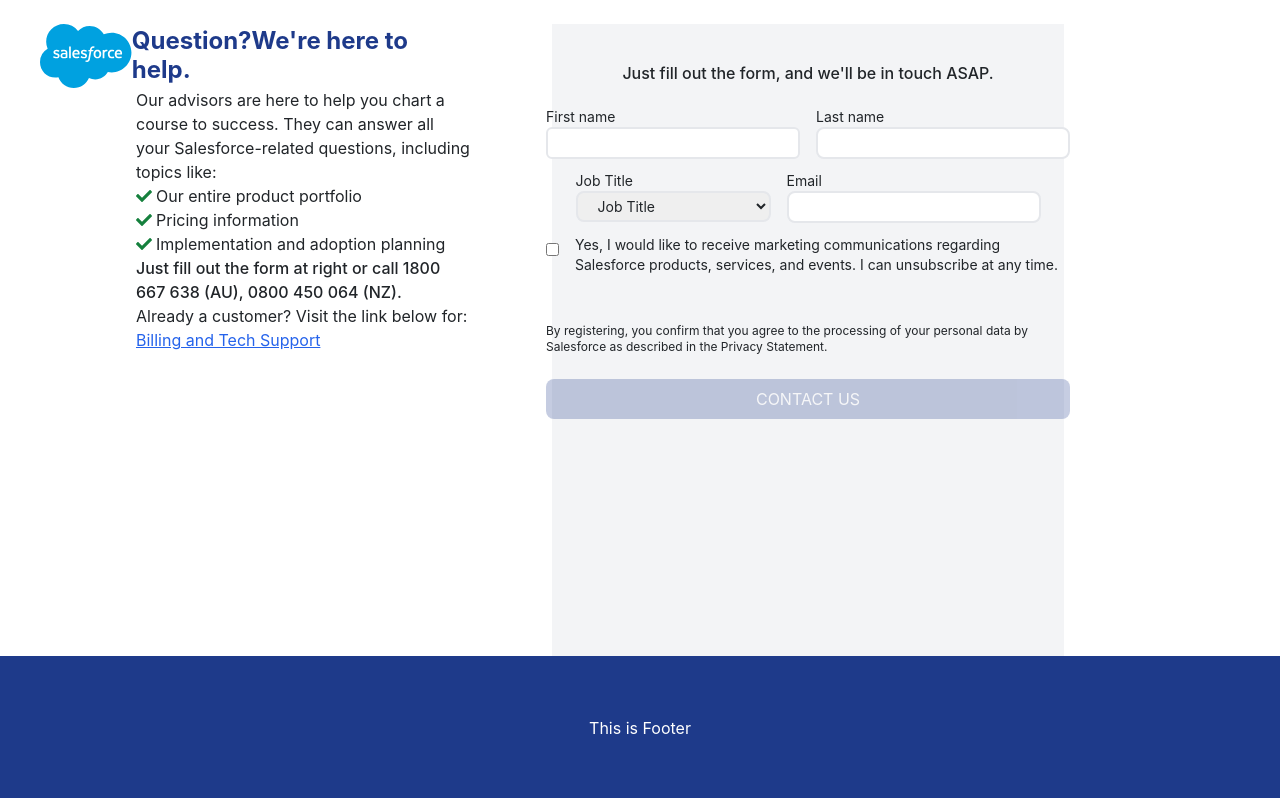
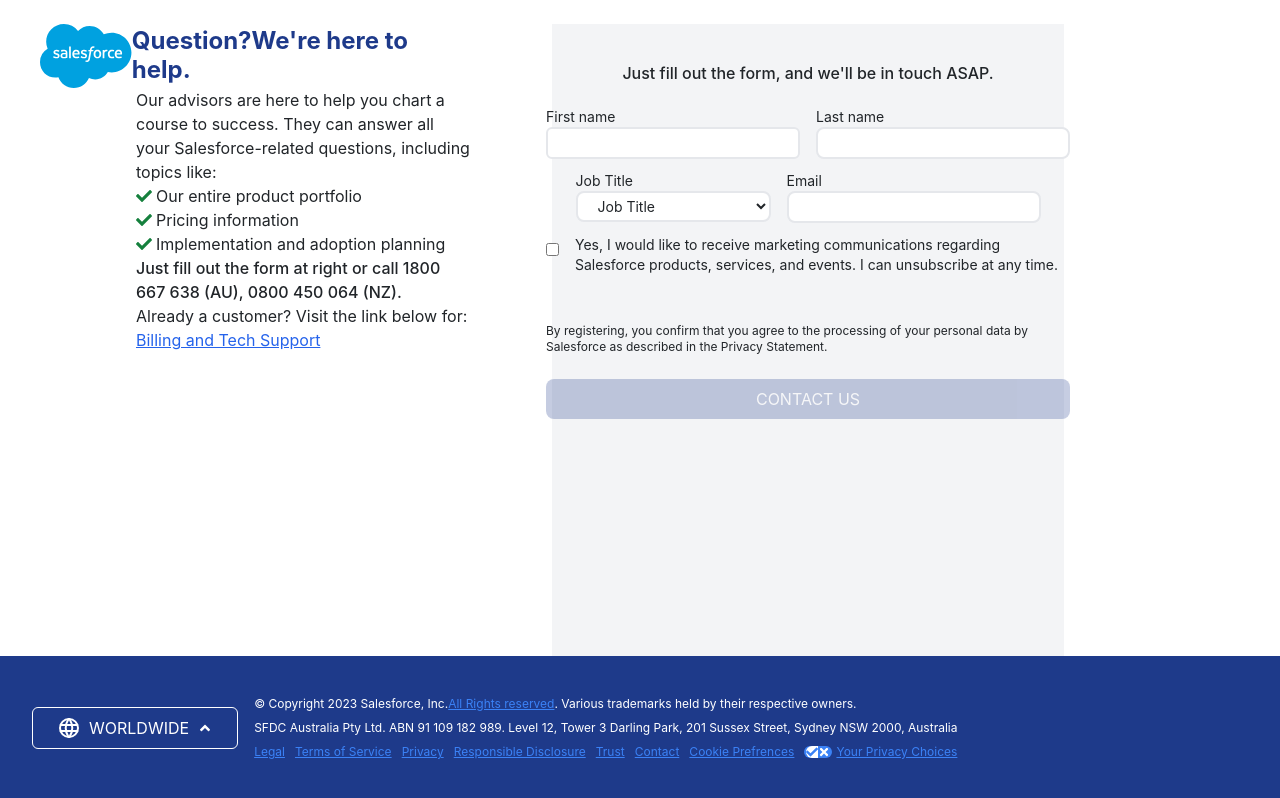
Before and after one commit to MehrnooshSharifi/Salesforce_Demo, a React (Create React App) app: page /contactUs in a window 1280 px wide. Shown: the top 798 px of the page. Built offline with nearby package versions, Linux system fonts and the light colour scheme.

Commit message:
modifiedfooter

```diff
--- a/src/components/ContactUsComponents/ContactForm.js
+++ b/src/components/ContactUsComponents/ContactForm.js
@@ -19,7 +19,7 @@
     jobTitle: Yup.string().required("Select your tilte"),
     email: Yup.string()
       .email("Invalid Email Format")
-    .required("Email address is required"),
+      .required("Enter your Email address "),
     // company: Yup.string().required("Enter your company name"),
     // employees: Yup.string().required("Select the number of employees"),
     // phone: Yup.string().required("Enter a valid phone number"),
@@ -28,6 +28,7 @@
       .required("The terms and conditions must be accepted.")
       .oneOf([true], "The terms and conditions must be accepted."),
   });
+
 const ContactUsForm = () => {
   const onSubmit = (values) => {
     console.log(values);
@@ -57,9 +58,6 @@
                 type="text"
                 name="firsName"
                 className=" border-2 rounded-md py-1 px-3 "
-                // onChange={formik.handleChange}
-                // onBlur={formik.handleBlur}
-                // value={formik.values.firsName}
                 {...formik.getFieldProps("firsName")}
               />
               {formik.touched.firsName && formik.errors.firsName && (
@@ -74,9 +72,6 @@
                   name="lastName"
                   type="text"
                   className=" border-2 rounded-lg py-1 px-3 "
-                  // onChange={formik.handleChange}
-                  // onBlur={formik.handleBlur}
-                  // value={formik.values.lastName}
                   {...formik.getFieldProps("lastName")}
                 />
                 {formik.touched.lastName && formik.errors.lastName && (
@@ -89,12 +84,9 @@
             <div className="flex flex-col">
               <label htmlFor="jobTitle">Job Title</label>
               <select
-                className="border-2 rounded-lg py-1 px-3 w-[195px]"
+                className="border-2 rounded-lg py-1 px-3 w-[195px] bg-white"
                 id="jobTitle"
                 name="jobTitle"
-                // value={formik.values.jobTitle}
-                // onChange={formik.handleChange}
-                // onBlur={formik.handleBlur}
                 {...formik.getFieldProps("jobTitle")}
               >
                 <option>Job Title</option>
@@ -113,9 +105,6 @@
                 name="email"
                 type="text"
                 className=" border-2 rounded-lg py-1 px-3 "
-                // onChange={formik.handleChange}
-                // onBlur={formik.handleBlur}
-                // value={formik.values.email}
                 {...formik.getFieldProps("email")}
               />
               {formik.touched.email && formik.errors.email && (
--- a/src/components/ContactUsComponents/ContactUsText.js
+++ b/src/components/ContactUsComponents/ContactUsText.js
@@ -5,9 +5,9 @@
   return (
       <div className="flex flex-col justify-start">
         <div className="flex flex-col xl:flex-row xl:items-center">
-          <div className="xl:-ml-24">
+          <NavLink to="/" className="xl:-ml-24 cursor-pointer">
             <img src={logo} alt="logo" />
-          </div>
+          </NavLink>
           <div className="text-blue-900 font-bold text-2xl">
             <h2>Question?We're here to help.</h2>
           </div>
--- /dev/null
+++ b/src/components/LoginPopup/LoginPopup.js
@@ -0,0 +1,48 @@
+import loginLogo from "../../assets/images/mobile_logo.png";
+import { NavLink } from "react-router-dom";
+const LoginPopup = () => {
+  return (
+    <div className="bg-white w-80 h-fit rounded-2xl shadow-2xl mt-3 flex ">
+      <div className="flex h-auto flex-col justify-start items-start m-3 p-2">
+        <div className="text-blue-900 font-bold text-lg mb-4">
+          <h3>Login</h3>
+        </div>
+        <div className="flex flex-col">
+          <div className="text-gray-500 mb-2">
+            <p>Product</p>
+          </div>
+          <div className="text-blue-900 flex w-24 justify-between items-center  mb-2 ">
+            <NavLink to="#" className="underline outline-0">
+              Salesforce
+            </NavLink>
+            <img src={loginLogo} alt="loginLogo" className=" w-6 h-4" />
+          </div>
+          <div className="text-blue-900  mb-2">
+            <NavLink to="#" className="underline outline-0">
+              Markrting Cloud
+            </NavLink>
+          </div>
+        </div>
+        <hr className="bg-gray-50 w-full h-0.5 mt-4" />
+        <div className="flex flex-col mt-4">
+          <div className="text-gray-500 mb-2">
+            <p>Trailblazer.me</p>
+          </div>
+          <div className="text-blue-900 w-24  mb-2 ">
+            <NavLink to="#" className="underline outline-0">
+              Trailblazer.me
+            </NavLink>
+          </div>
+          <div className="text-gray-500  mb-2">
+            <p>
+              Access your personal profile, community groups, on-demand
+              learning, events, support, and more.
+            </p>
+          </div>
+        </div>
+      </div>
+    </div>
+  );
+};
+
+export default LoginPopup;
--- a/src/components/layout/DesktopHeader/DesktopHeader.js
+++ b/src/components/layout/DesktopHeader/DesktopHeader.js
@@ -4,7 +4,7 @@
 import { FaUserAlt } from "react-icons/fa";
 import Popup from "reactjs-popup";
 import { NavLink } from "react-router-dom";
-import loginLogo from "../../../assets/images/mobile_logo.png";
+import LoginPopup from "../../LoginPopup/LoginPopup";
 const DesktopHeader = () => {
   return (
     <>
@@ -42,50 +42,7 @@
               contentStyle={{ padding: "0px", border: "none" }}
               arrow={false}
             >
-              <div className="bg-white w-80 h-fit rounded-2xl shadow-2xl mt-3 flex ">
-                <div className="flex h-auto flex-col justify-start items-start m-5 p-2">
-                  <div className="text-blue-900 font-bold text-lg mb-4">
-                    <h3>Login</h3>
-                  </div>
-                  <div className="flex flex-col">
-                    <div className="text-gray-500 mb-2">
-                      <p>Product</p>
-                    </div>
-                    <div className="text-blue-900 flex w-24 justify-between items-center  mb-2 ">
-                      <NavLink to="#" className="underline outline-0">
-                        Salesforce
-                      </NavLink>
-                      <img
-                        src={loginLogo}
-                        alt="loginLogo"
-                        className=" w-6 h-4"
-                      />
-                    </div>
-                    <div className="text-blue-900  mb-2">
-                      <NavLink to="#" className="underline outline-0">
-                        Markrting Cloud
-                      </NavLink>
-                    </div>
-                  </div>
-                  <hr className="bg-gray-50 w-full h-0.5 mt-4" />
-                  <div className="flex flex-col mt-5">
-                    <div className="text-gray-500 mb-2">
-                      <p>Trailblazer.me</p>
-                    </div>
-                    <div className="text-blue-900 w-24  mb-2 ">
-                      <NavLink to="#" className="underline outline-0">
-                        Trailblazer.me
-                      </NavLink>
-                    </div>
-                    <div className="text-gray-500  mb-2">
-                      <p>
-                        Access your personal profile, community groups,
-                        on-demand learning, events, support, and more.
-                      </p>
-                    </div>
-                  </div>
-                </div>
-              </div>
+              <LoginPopup />
             </Popup>
           </div>
           <button className="bg-green-700 text-white text-base font-bold rounded-md py-3 px-6 ">
--- a/src/components/layout/Footer.js
+++ b/src/components/layout/Footer.js
@@ -1,5 +1,60 @@
+import { TbWorld } from "react-icons/tb";
+import { FaAngleUp } from "react-icons/fa";
+import { NavLink } from "react-router-dom";
+import { FaCheck, FaTimes } from "react-icons/fa";
 const Footer = () => {
-  return <div className="fixed bottom-0 left-0 right-0 bg-blue-900 w-full h-36 text-white flex justify-center items-center">This is Footer</div>;
+  return (
+    <div className="fixed bottom-0 left-0 right-0 bg-blue-900 w-full h-36 text-white flex justify-start items-center">
+      <div className="border border-white px-4 py-2 rounded-md flex justify-center items-center cursor-pointer ml-8">
+        <TbWorld className="w-6 h-6" />
+        <span className="ml-2 mr-2">WORLDWIDE</span>
+        <FaAngleUp className="" />
+      </div>
+      <div className="text-xs ml-4">
+        <span>
+          © Copyright 2023 Salesforce, Inc.
+          <NavLink className="text-blue-500 hover:text-white underline">
+            All Rights reserved
+          </NavLink>
+          . Various trademarks held by their respective owners.
+        </span>
+        <p className="mt-2">
+          SFDC Australia Pty Ltd. ABN 91 109 182 989. Level 12, Tower 3 Darling
+          Park, 201 Sussex Street, Sydney NSW 2000, Australia
+        </p>
+        <div className="flex justify-between mt-2">
+          <NavLink className="text-blue-500 hover:text-white underline">
+            Legal
+          </NavLink>
+          <NavLink className="text-blue-500 hover:text-white underline">
+            Terms of Service
+          </NavLink>
+          <NavLink className="text-blue-500 hover:text-white underline">
+            Privacy
+          </NavLink>
+          <NavLink className="text-blue-500 hover:text-white underline">
+            Responsible Disclosure
+          </NavLink>
+          <NavLink className="text-blue-500 hover:text-white underline">
+            Trust
+          </NavLink>
+          <NavLink className="text-blue-500 hover:text-white underline">
+            Contact
+          </NavLink>
+          <NavLink className="text-blue-500 hover:text-white underline">
+            Cookie Prefrences
+          </NavLink>
+          <NavLink className="text-blue-500 hover:text-white underline flex justify-center items-center">
+            <div className="bg-blue-500 rounded-lg text-white flex items-center mr-1 px-0.5">
+              <FaCheck className="w-3 h-3 bg-white text-blue-500 rounded-l-md" />
+              <FaTimes className="w-3 h-3" />
+            </div>
+            Your Privacy Choices
+          </NavLink>
+        </div>
+      </div>
+    </div>
+  );
 };
 
 export default Footer;
--- a/src/components/pages/ContactUsPage.js
+++ b/src/components/pages/ContactUsPage.js
@@ -10,7 +10,7 @@
         <ContactUsText />
         <ContactUsForm />
       </div>
-      <div className="hidden md:block md:-mt-56 xl:-mt-[250px]">
+      <div className="hidden md:block md:-mt-56 xl:-mt-[250px]  xl:bg-[#e4f8ff] xl:rounded-t-full ">
         <img src={contactPage} alt="contact" className="" />
       </div>
       <div className="w-full h-60 p-4">
```
Also changed, not shown: src/components/layout/MobileHeader/MobileHeader.js (+3 -47 lines). Lines whose indentation alone changed are shown as unchanged.
